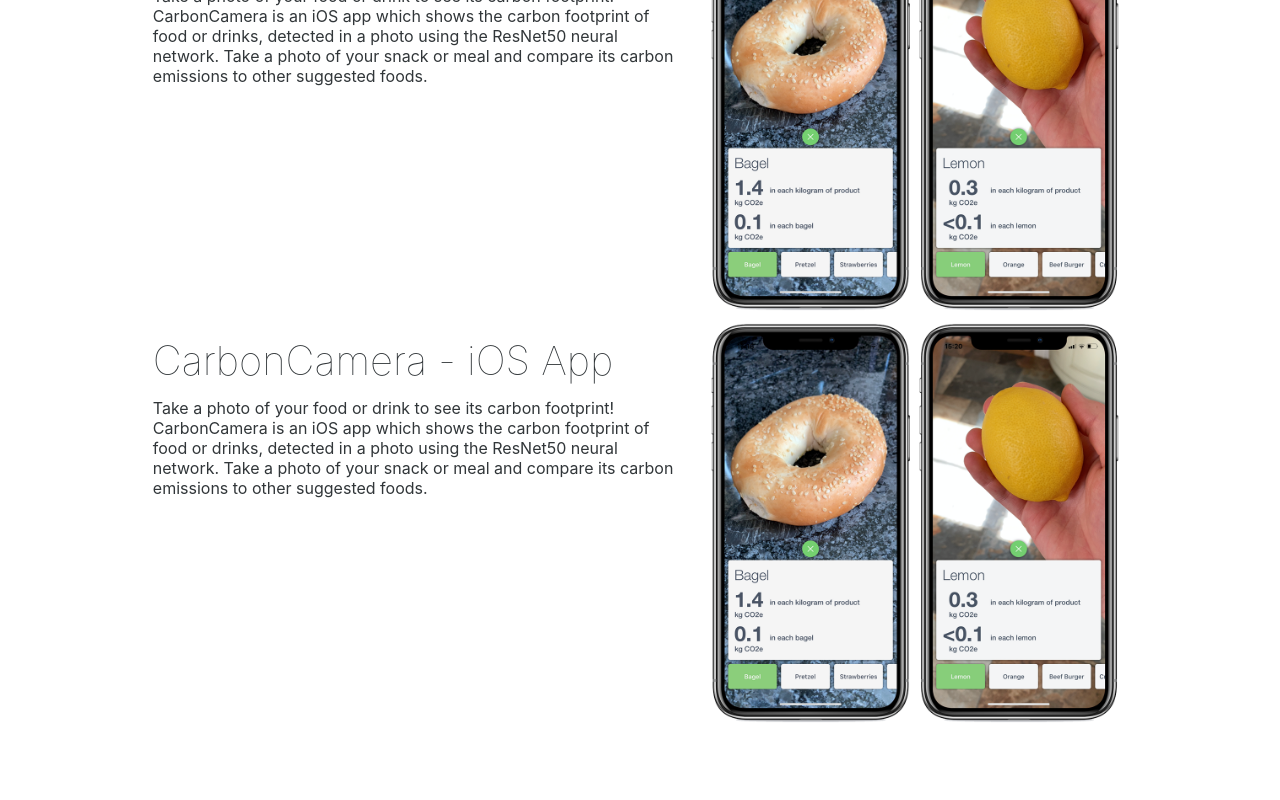
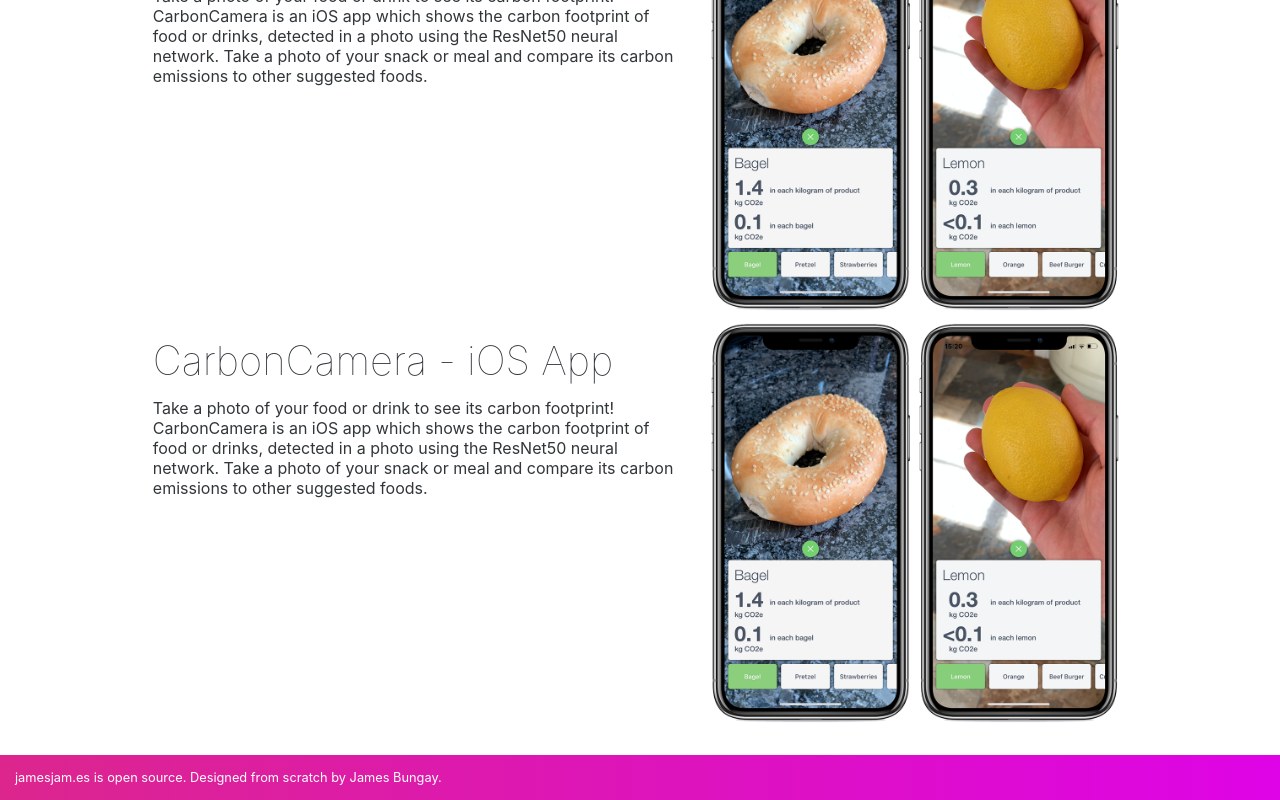
Before and after one commit to jamesbungay/jamesbungay.github.io, a React (Create React App) app: page / in a window 1280 px wide. Shown: the part 595-1395 px from the top of the page. Before the commit the page ends 1340 px from the top, so only its background shows below. Built offline with nearby package versions, Linux system fonts and the light colour scheme.

Commit message:
Footer added

```diff
--- a/src/App.css
+++ b/src/App.css
@@ -113,25 +113,20 @@
 
 
 .FooterBar {
-  height: 4rem;
   position: relative;
   width: 100%;
-  text-align: center;
+  text-align: left;
+  padding: 5px;
+  padding-top: 15px;
 }
 
 .FooterBackground {
   position: absolute;
   top: 0%;
-  left: -20%;
-  right: -20%;
-  bottom: -1rem;
-  background-image: url("./header-giant.jpg");
-  background-repeat: no-repeat;
-  background-size: cover;
-  /* background-size: 50%; */
-  background-position: 50% 0%;
-  border-top-left-radius: 50%;
-  border-top-right-radius: 50%;
+  left: -10px;
+  right: -10px;
+  bottom: -10px;
+  background-image: linear-gradient(to right, #dc268d, #de03e7);
   z-index: -1;
 }
 
@@ -170,6 +165,12 @@
   color: #313639;
 }
 
+.Text-Footer {
+  font-family: graphik,-apple-system,helvetica,futura,sans-serif;
+  font-size: 0.8rem;
+  color: white;
+}
+
 .LRmargin1rem {
   margin-left: 1rem;
   margin-right: 1rem;
--- a/src/App.js
+++ b/src/App.js
@@ -110,6 +110,9 @@
   return (
     <div className="FooterBar">
       <FooterBackground />
+      <div className="Text-Footer">
+        jamesjam.es is open source. Designed from scratch by James Bungay.
+      </div>
     </div>
   )
 }
@@ -122,6 +125,8 @@
       <br /><br /><br /><br /><br /><br />
       <PortfolioItem />
       <PortfolioItem />
+      <br />
+      <FooterBar />
     </div>
   );
 }
```
